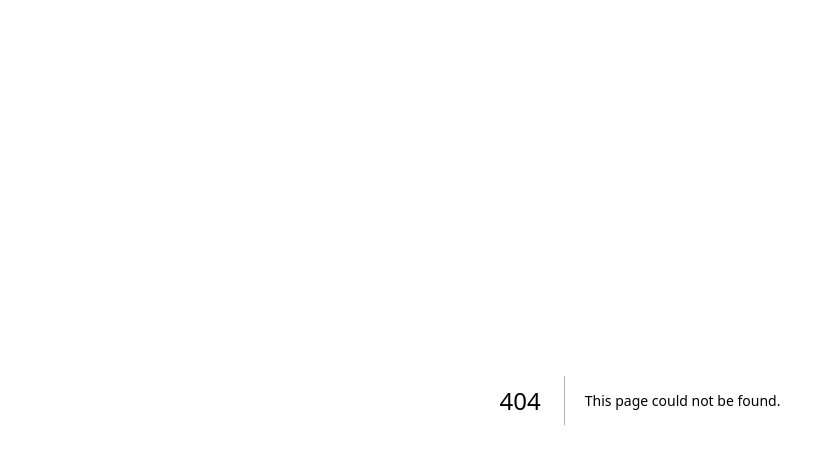
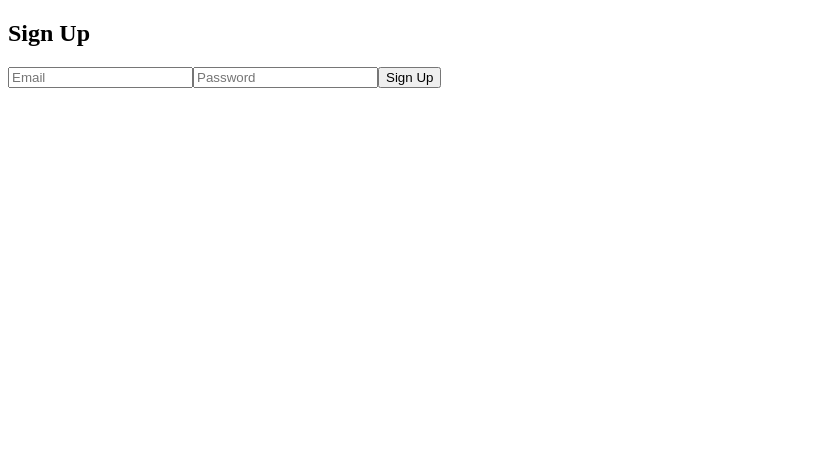
Before and after one commit to Jykiin/hetic-firebase, a Next.js app: page /signup in a window 1280 px wide. Before the commit this address had no page. Shown: the top 464 px of the page, without its empty margins (0-835 px from the left). Built offline with nearby package versions, Linux system fonts and the light colour scheme.

Commit message:
signup page

```diff
--- a/firebase.conf.js
+++ b/firebase.conf.js
@@ -1,6 +1,4 @@
 // Import the functions you need from the SDKs you need
-import { initializeApp } from "firebase/app";
-import { getAnalytics } from "firebase/analytics";
 // TODO: Add SDKs for Firebase products that you want to use
 // https://firebase.google.com/docs/web/setup#available-libraries
 
@@ -15,7 +13,6 @@ const firebaseConfig = {
   appId: "1:199403566102:web:0c12574edb49d27bff7137",
   measurementId: "G-0ESZLLZWZR"
 };
+export default firebaseConfig;
 
 // Initialize Firebase
-const app = initializeApp(firebaseConfig);
-const analytics = getAnalytics(app);
--- /dev/null
+++ b/pages/signup.js
@@ -0,0 +1,42 @@
+import { useState } from 'react';
+import { getAuth, createUserWithEmailAndPassword } from 'firebase/auth';
+
+const Signup = () => {
+  const [email, setEmail] = useState('');
+  const [password, setPassword] = useState('');
+  const [error, setError] = useState(null);
+
+  const handleSignup = async () => {
+    try {
+      const auth = getAuth();
+      const userCredential = await createUserWithEmailAndPassword(auth, email, password);
+      const user = userCredential.user;
+      console.log('User signed up:', user);
+      // Optionally, you can redirect the user to another page upon successful signup
+    } catch (error) {
+      setError(error.message);
+    }
+  };
+
+  return (
+    <div>
+      <h2>Sign Up</h2>
+      {error && <p>{error}</p>}
+      <input
+        type="email"
+        placeholder="Email"
+        value={email}
+        onChange={(e) => setEmail(e.target.value)}
+      />
+      <input
+        type="password"
+        placeholder="Password"
+        value={password}
+        onChange={(e) => setPassword(e.target.value)}
+      />
+      <button onClick={handleSignup}>Sign Up</button>
+    </div>
+  );
+};
+
+export default Signup;
```
